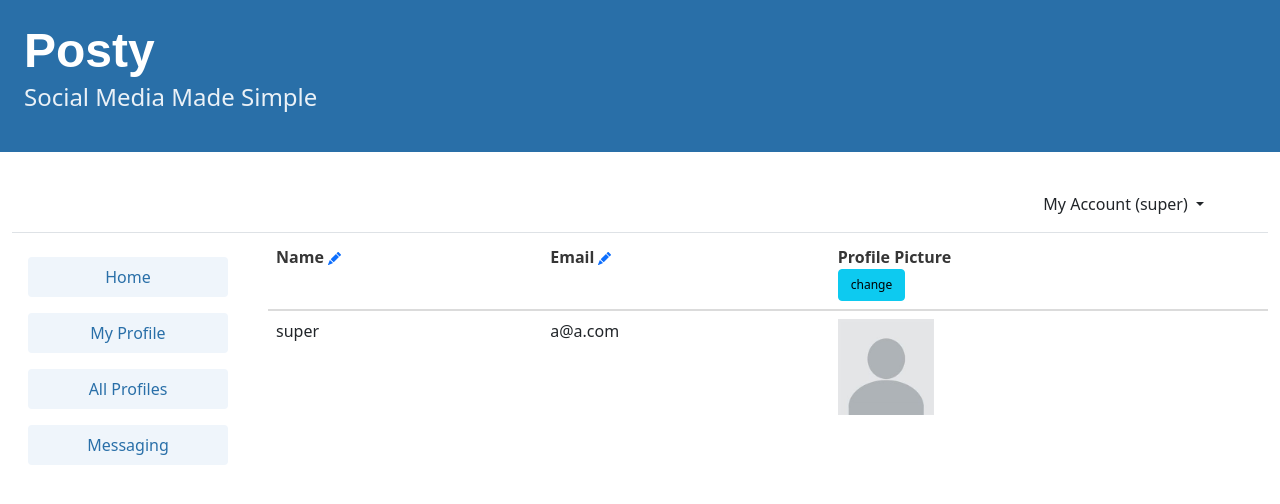
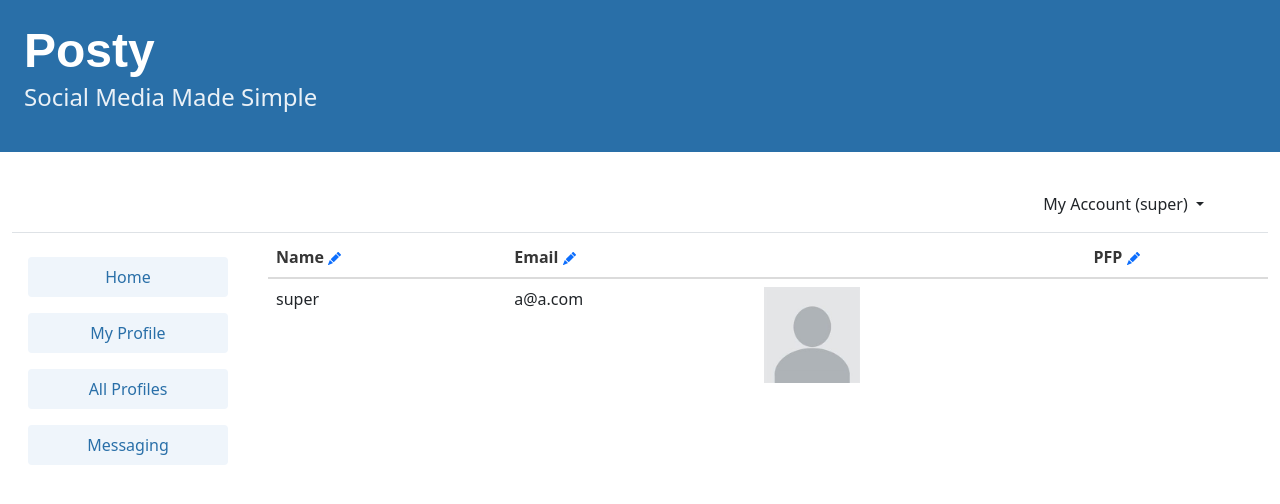
Before and after one commit to cake-dev/posty, a Django app: page /profile_settings/5/ in a window 1280 px wide. Shown: the top 504 px of the page. Run offline with Django 4.2, Linux system fonts and the light colour scheme; a user stored in the database is signed in; data comes from the database, SQL or seed files in the repository; both versions use the stored data as it was after the commit; some libraries are stand-ins or nearby versions.

Commit message:
image upload replaces the image when u hit pencil icon

```diff
--- a/static/js/profilesettings.js
+++ b/static/js/profilesettings.js
@@ -94,3 +94,13 @@ $('.changeemailconfirm').click(function () {
             }
         })
 });
+$('.changeimage').click(function () {
+    var pfp = $('#image-body');
+    var changebutton = $('.changeimage')[0];
+    var changebuttonconfirm = $(".changeimageconfirm")[0];
+    var changebuttoncancel = $(".changeimagecancel")[0];
+    pfp.replaceWith('<input type="file" id="img" name="img" accept="image/*">');
+    changebuttonconfirm.style.display = "inline";
+    changebuttoncancel.style.display = "inline";
+    changebutton.style.display = "none";
+});
--- a/templates/posty/profile_settings.html
+++ b/templates/posty/profile_settings.html
@@ -81,12 +81,43 @@
                             </a>
                         </a>
                     </th>
-                    <th scope="col">
-                        Profile Picture
-                        {% comment %} TODO get profile image change to work {% endcomment %}
-                        <form method="get" action="{% url 'posty:profile_settings' user.id %}">
-                            <button type="submit" class="btn btn-info is-size-7">change</button>
-                        </form>
+                    <th>
+                        <th scope="col">
+                            PFP<a rel="no-refresh" id="changeimage" class="changeimage">
+                            <svg xmlns="http://www.w3.org/2000/svg"
+                                 width="13"
+                                 height="13"
+                                 fill="currentColor"
+                                 class="bi bi-pencil-fill"
+                                 viewBox="0 0 16 16">
+                                <path d="M12.854.146a.5.5 0 0 0-.707 0L10.5 1.793 14.207 5.5l1.647-1.646a.5.5 0 0 0 0-.708l-3-3zm.646 6.061L9.793 2.5 3.293 9H3.5a.5.5 0 0 1 .5.5v.5h.5a.5.5 0 0 1 .5.5v.5h.5a.5.5 0 0 1 .5.5v.5h.5a.5.5 0 0 1 .5.5v.207l6.5-6.5zm-7.468 7.468A.5.5 0 0 1 6 13.5V13h-.5a.5.5 0 0 1-.5-.5V12h-.5a.5.5 0 0 1-.5-.5V11h-.5a.5.5 0 0 1-.5-.5V10h-.5a.499.499 0 0 1-.175-.032l-.179.178a.5.5 0 0 0-.11.168l-2 5a.5.5 0 0 0 .65.65l5-2a.5.5 0 0 0 .168-.11l.178-.178z"/>
+                            </svg>
+                        </a>
+                        <a class="changeimageconfirm"
+                           id="changeimageconfirm"
+                           href=""
+                           data-userid="{{ user.id }}"
+                           style="display:none">
+                            <svg xmlns="http://www.w3.org/2000/svg"
+                                 width="13"
+                                 height="13"
+                                 fill="currentColor"
+                                 class="bi bi-check2-square"
+                                 viewBox="0 0 16 16">
+                                <path d="M3 14.5A1.5 1.5 0 0 1 1.5 13V3A1.5 1.5 0 0 1 3 1.5h8a.5.5 0 0 1 0 1H3a.5.5 0 0 0-.5.5v10a.5.5 0 0 0 .5.5h10a.5.5 0 0 0 .5-.5V8a.5.5 0 0 1 1 0v5a1.5 1.5 0 0 1-1.5 1.5H3z"/>
+                                <path d="m8.354 10.354 7-7a.5.5 0 0 0-.708-.708L8 9.293 5.354 6.646a.5.5 0 1 0-.708.708l3 3a.5.5 0 0 0 .708 0z"/>
+                            </svg>
+                            <a style="display:none" class="changeimagecancel" id="changeimagecancel">
+                                <svg xmlns="http://www.w3.org/2000/svg"
+                                     width="13"
+                                     height="13"
+                                     fill="currentColor"
+                                     class="bi bi-x-octagon-fill"
+                                     viewBox="0 0 16 16">
+                                    <path d="M11.46.146A.5.5 0 0 0 11.107 0H4.893a.5.5 0 0 0-.353.146L.146 4.54A.5.5 0 0 0 0 4.893v6.214a.5.5 0 0 0 .146.353l4.394 4.394a.5.5 0 0 0 .353.146h6.214a.5.5 0 0 0 .353-.146l4.394-4.394a.5.5 0 0 0 .146-.353V4.893a.5.5 0 0 0-.146-.353L11.46.146zm-6.106 4.5L8 7.293l2.646-2.647a.5.5 0 0 1 .708.708L8.707 8l2.647 2.646a.5.5 0 0 1-.708.708L8 8.707l-2.646 2.647a.5.5 0 0 1-.708-.708L7.293 8 4.646 5.354a.5.5 0 1 1 .708-.708z"/>
+                                </svg>
+                            </a>
+                        </a>
                     </th>
                 </tr>
             </thead>
```
Also changed, not shown: db.sqlite3.
